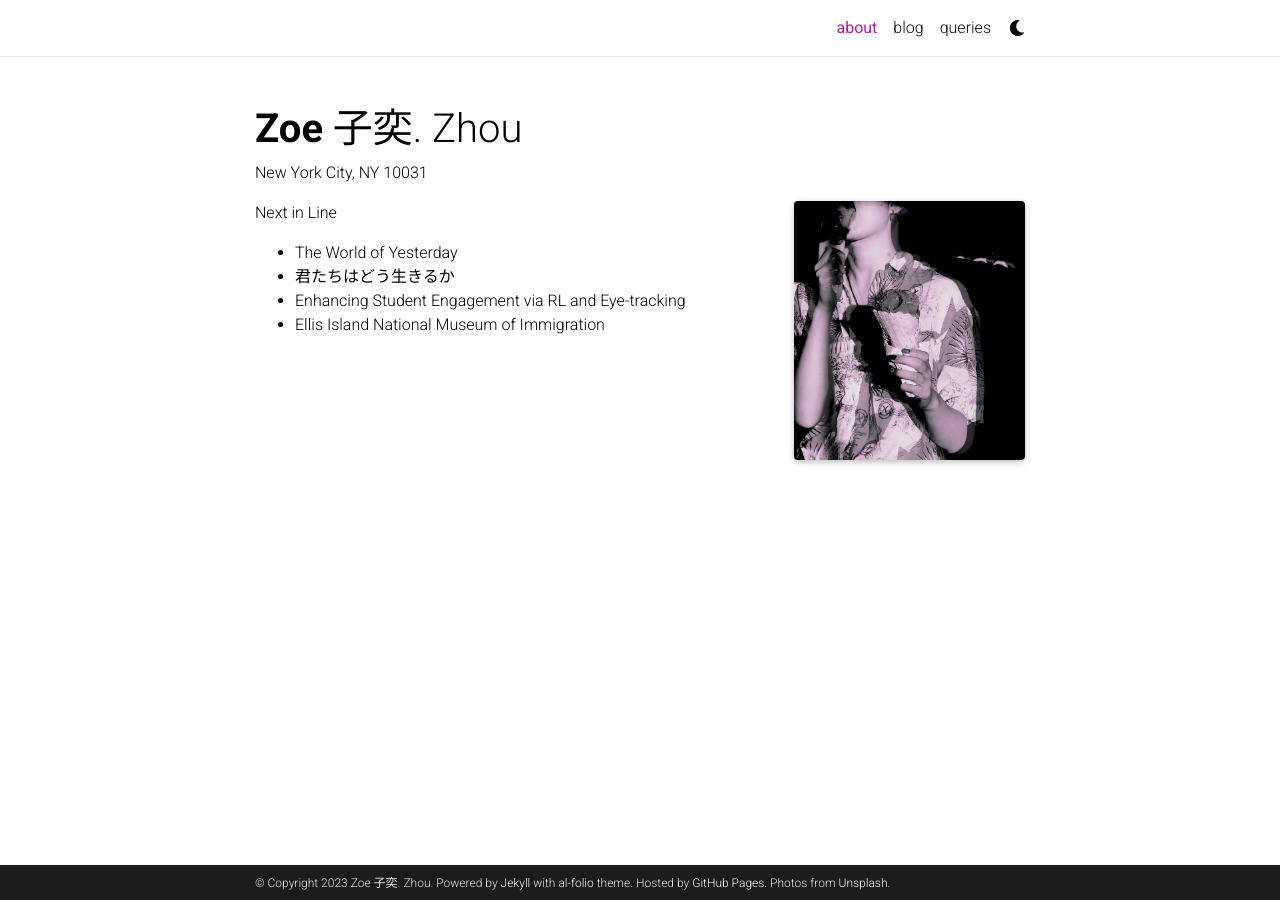
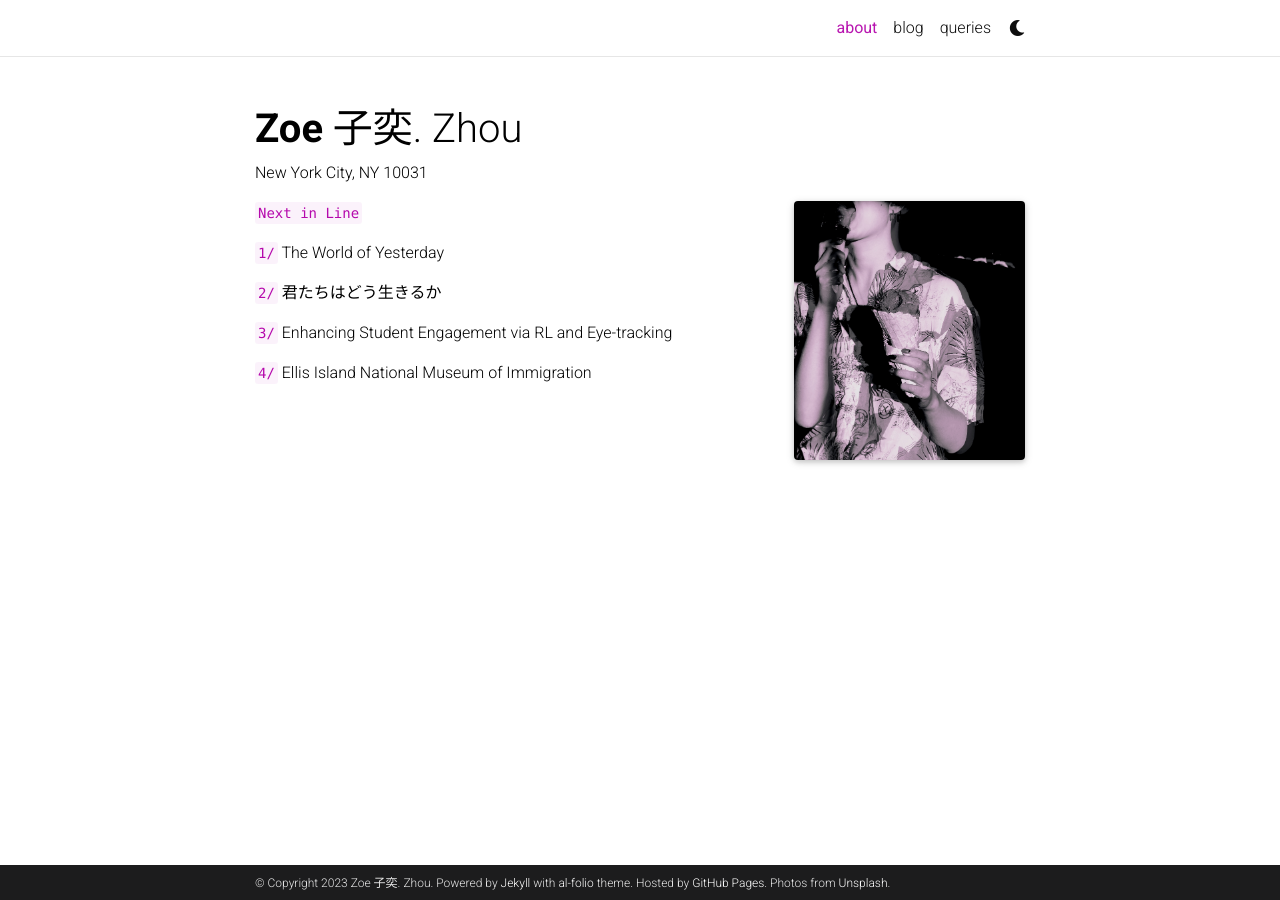
Before and after one commit to Zoewhat/Zoewhat.github.io, a Jekyll site: the page built from _pages/about.md, in a window 1280 px wide. Built offline with Jekyll 4.4.1, drawn with Linux system fonts in a browser that asks for light colours; full-size pictures stand in for the smaller copies a plugin makes; comment, search, counter and statistics services are not loaded; a style sheet for code colours, icons or effects is not loaded.

Commit message:
Update about.md

```diff
--- a/_pages/about.md
+++ b/_pages/about.md
@@ -13,8 +13,12 @@ profile:
 
 ---
 
-Next in Line
-- The World of Yesterday
-- 君たちはどう生きるか
-- Enhancing Student Engagement via RL and Eye-tracking
-- Ellis Island National Museum of Immigration
+`Next in Line`
+
+`1/` The World of Yesterday
+
+`2/` 君たちはどう生きるか
+
+`3/` Enhancing Student Engagement via RL and Eye-tracking
+
+`4/` Ellis Island National Museum of Immigration
```
